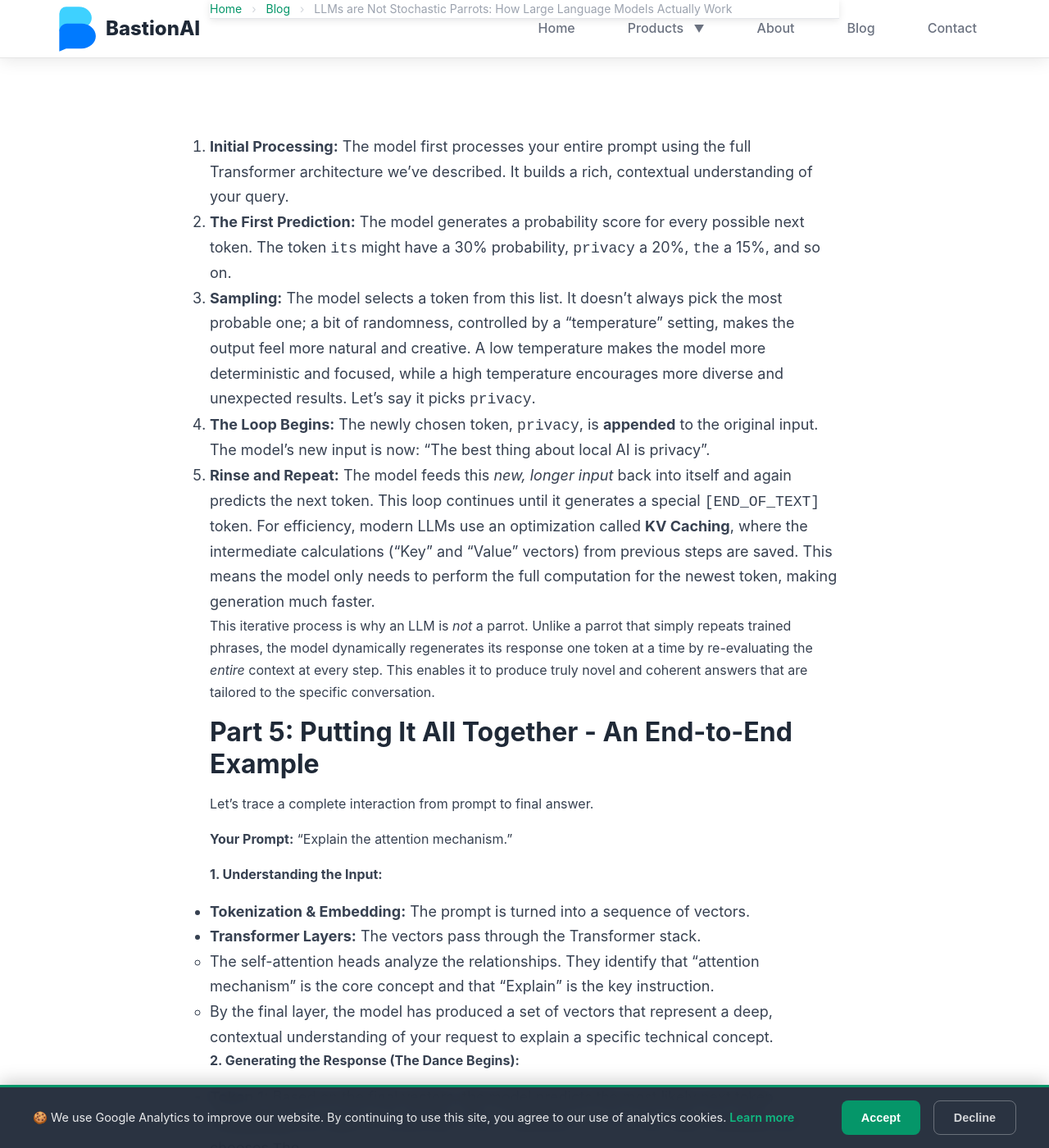
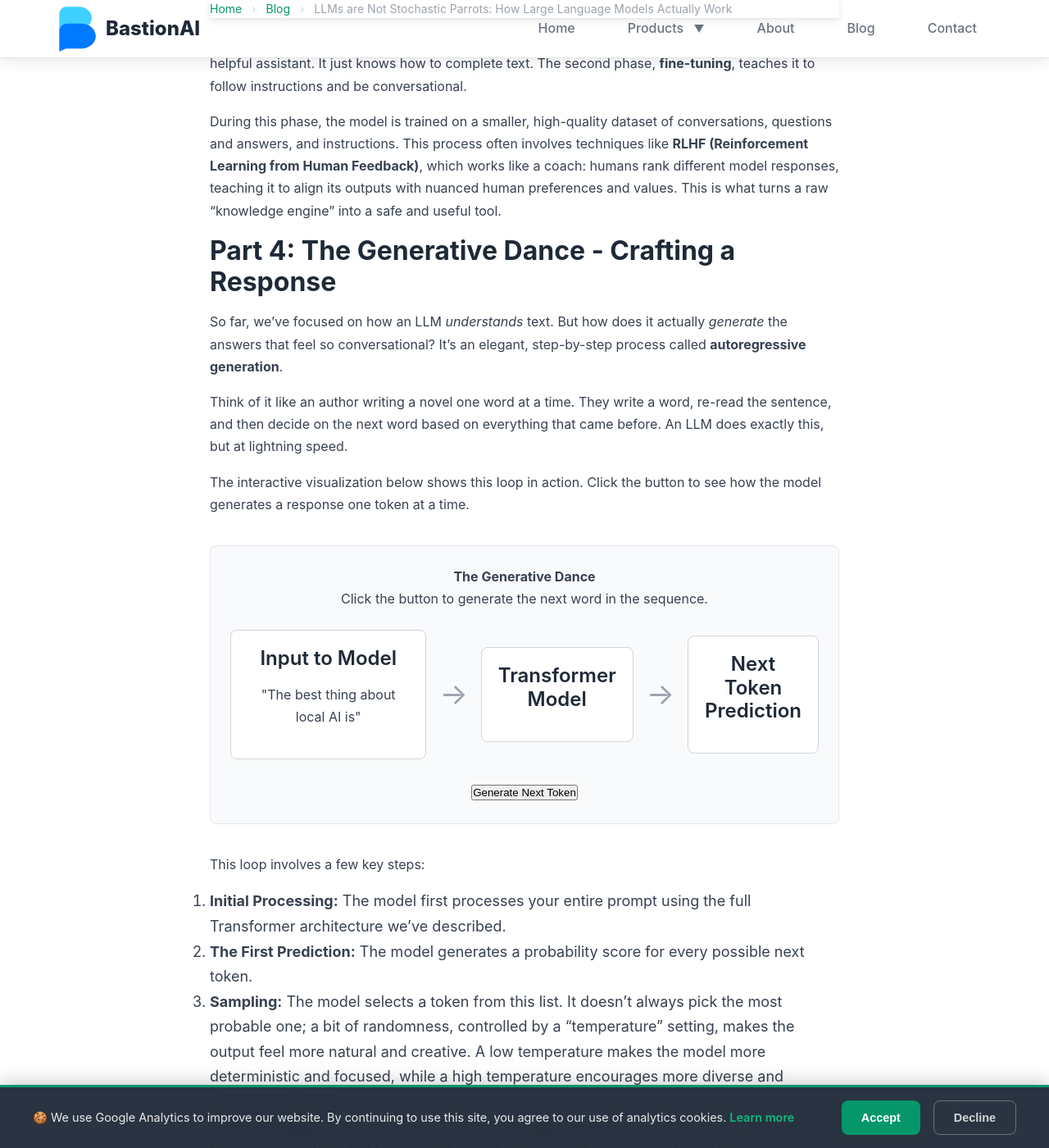
Before and after one commit to BastionAI/bastionai.github.io, a Jekyll site: the page built from _posts/2025-07-14-how-llms-really-work.md, in a window 1280 px wide and 1400 px high, scrolled down 8654 px. Shown: the whole window at 82% size. Built offline with Jekyll 4.4.1, drawn with Linux system fonts in a browser that asks for light colours; some of the changed text lies outside the part shown.

Commit message:
feat: add interactive generation loop visualization

```diff
--- /dev/null
+++ b/_includes/components/interactive-generation.html
@@ -0,0 +1,146 @@
+<style>
+.generation-container {
+    font-family: -apple-system, BlinkMacSystemFont, "Segoe UI", Roboto, "Helvetica Neue", Arial, sans-serif;
+    border: 1px solid #e5e7eb;
+    border-radius: 8px;
+    padding: 24px;
+    margin: 2em 0;
+    background-color: #f9fafb;
+}
+.generation-display {
+    display: flex;
+    align-items: center;
+    justify-content: center;
+    gap: 16px;
+    margin: 24px 0;
+}
+.generation-box {
+    padding: 20px;
+    border: 1px solid #d1d5db;
+    border-radius: 8px;
+    background: #fff;
+    transition: all 0.3s ease-in-out;
+    text-align: center;
+}
+.generation-box.active {
+    border-color: #3b82f6;
+    transform: scale(1.05);
+}
+#generation-input-box { width: 60%; }
+#generation-model-box { width: 30%; }
+.generation-arrow { font-size: 2em; color: #9ca3af; }
+#generation-output-display {
+    margin-top: 24px;
+    padding: 16px;
+    background: #dcfce7;
+    border: 1px solid #86efac;
+    border-radius: 8px;
+    font-size: 1.2em;
+    font-weight: 500;
+}
+.new-token {
+    animation: fadeIn 0.5s ease-in-out;
+}
+@keyframes fadeIn {
+    from { opacity: 0; transform: scale(0.8); }
+    to { opacity: 1; transform: scale(1); }
+}
+</style>
+
+<div class="generation-container">
+    <p style="text-align:center;"><strong>The Generative Dance</strong><br/>Click the button to generate the next word in the sequence.</p>
+    <div class="generation-display">
+        <div id="generation-input-box" class="generation-box">
+            <h4>Input to Model</h4>
+            <p id="generation-input-text">"The best thing about local AI is"</p>
+        </div>
+        <div class="generation-arrow">→</div>
+        <div id="generation-model-box" class="generation-box">
+            <h4>Transformer<br/>Model</h4>
+        </div>
+        <div class="generation-arrow">→</div>
+        <div id="generation-output-box" class="generation-box">
+            <h4>Next Token<br/>Prediction</h4>
+        </div>
+    </div>
+    <div id="generation-output-display" style="display:none;">
+        <span id="generation-output-text"></span>
+    </div>
+    <div style="text-align:center; margin-top: 20px;">
+        <button id="generation-step-btn" class="data-transformer-button">Generate Next Token</button>
+    </div>
+</div>
+
+<script>
+document.addEventListener('DOMContentLoaded', function() {
+    const startButton = document.getElementById('generation-step-btn');
+    const inputBox = document.getElementById('generation-input-box');
+    const modelBox = document.getElementById('generation-model-box');
+    const outputBox = document.getElementById('generation-output-box');
+    const inputTextEl = document.getElementById('generation-input-text');
+    const outputDisplay = document.getElementById('generation-output-display');
+    const outputTextEl = document.getElementById('generation-output-text');
+
+    const initialPrompt = "The best thing about local AI is";
+    const generatedTokens = [" privacy.", " It", " protects", " your", " data."];
+    let currentStep = 0;
+
+    const sleep = ms => new Promise(resolve => setTimeout(resolve, ms));
+
+    const reset = () => {
+        currentStep = 0;
+        inputTextEl.textContent = `"${initialPrompt}"`;
+        outputDisplay.style.display = 'none';
+        outputTextEl.innerHTML = '';
+        startButton.textContent = "Generate Next Token";
+        startButton.disabled = false;
+    };
+
+    const runStep = async () => {
+        if (currentStep >= generatedTokens.length) {
+            reset();
+            return;
+        }
+        startButton.disabled = true;
+
+        // 1. Highlight input
+        inputBox.classList.add('active');
+        await sleep(500);
+
+        // 2. Highlight model
+        inputBox.classList.remove('active');
+        modelBox.classList.add('active');
+        await sleep(1000);
+
+        // 3. Highlight output
+        modelBox.classList.remove('active');
+        outputBox.classList.add('active');
+        await sleep(500);
+        outputBox.classList.remove('active');
+
+        // 4. Show generated token
+        const newToken = generatedTokens[currentStep];
+        if (currentStep === 0) {
+            outputDisplay.style.display = 'block';
+            outputTextEl.textContent = initialPrompt;
+        }
+
+        const span = document.createElement('span');
+        span.className = 'new-token';
+        span.textContent = newToken;
+        outputTextEl.appendChild(span);
+
+        // 5. Update next input
+        inputTextEl.textContent = `"${outputTextEl.textContent}"`;
+
+        currentStep++;
+        if (currentStep >= generatedTokens.length) {
+            startButton.textContent = "Reset";
+        }
+        startButton.disabled = false;
+    };
+
+    startButton.addEventListener('click', runStep);
+    reset();
+});
+</script>
--- a/_posts/2025-07-14-how-llms-really-work.md
+++ b/_posts/2025-07-14-how-llms-really-work.md
@@ -150,33 +150,17 @@
 
 So far, we've focused on how an LLM *understands* text. But how does it actually *generate* the answers that feel so conversational? It's an elegant, step-by-step process called **autoregressive generation**.
 
-Think of it like an author writing a novel one word at a time. They don't have the whole book planned out from the start. They write a word, re-read the sentence, and then decide on the next word based on everything that came before. An LLM does exactly this, but at lightning speed.
+Think of it like an author writing a novel one word at a time. They write a word, re-read the sentence, and then decide on the next word based on everything that came before. An LLM does exactly this, but at lightning speed.
 
-Here’s the loop in action:
+The interactive visualization below shows this loop in action. Click the button to see how the model generates a response one token at a time.
 
-<div class="mermaid">
-graph TD
-    subgraph "The Generative Loop (Autoregression)"
-        A["Start with Prompt:<br/>'The best thing about local AI is'"] --> B{"Process Input with<br/>Transformer Stack"};
-        B --> C{"Predict Next Token<br/>(Probabilities for all words)"};
-        C --> D["Sample from predictions<br/>Selects: 'privacy'"];
-        D --> E["Append to input<br/>New Input: '...local AI is privacy'"];
-        E --> B;
-        C --> F("...or predict [END] token");
-        F --> G["Final Output:<br/>'The best thing about local AI is privacy. It protects your data.'"];
-    end
+{% include components/interactive-generation.html %}
 
-    style B fill:#bbf,stroke:#333,stroke-width:2px
-    style C fill:#9f9,stroke:#333,stroke-width:2px
-    style D fill:#f9f,stroke:#333,stroke-width:2px
-    style G fill:#f90,stroke:#333,stroke-width:2px
-</div>
-
-1.  **Initial Processing:** The model first processes your entire prompt using the full Transformer architecture we've described. It builds a rich, contextual understanding of your query.
-2.  **The First Prediction:** The model generates a probability score for every possible next token. The token `its` might have a 30% probability, `privacy` a 20%, `the` a 15%, and so on.
-3.  **Sampling:** The model selects a token from this list. It doesn't always pick the most probable one; a bit of randomness, controlled by a "temperature" setting, makes the output feel more natural and creative. A low temperature makes the model more deterministic and focused, while a high temperature encourages more diverse and unexpected results. Let's say it picks `privacy`.
-4.  **The Loop Begins:** The newly chosen token, `privacy`, is **appended** to the original input. The model's new input is now: "The best thing about local AI is privacy".
-5.  **Rinse and Repeat:** The model feeds this *new, longer input* back into itself and again predicts the next token. This loop continues until it generates a special `[END_OF_TEXT]` token. For efficiency, modern LLMs use an optimization called **KV Caching**, where the intermediate calculations ("Key" and "Value" vectors) from previous steps are saved. This means the model only needs to perform the full computation for the newest token, making generation much faster.
+This loop involves a few key steps:
+1.  **Initial Processing:** The model first processes your entire prompt using the full Transformer architecture we've described.
+2.  **The First Prediction:** The model generates a probability score for every possible next token.
+3.  **Sampling:** The model selects a token from this list. It doesn't always pick the most probable one; a bit of randomness, controlled by a "temperature" setting, makes the output feel more natural and creative. A low temperature makes the model more deterministic and focused, while a high temperature encourages more diverse and unexpected results.
+4.  **The Loop Begins:** The newly chosen token is **appended** to the original input. This new, longer input is then fed back into the model to generate the *next* token. This continues until it generates a special `[END_OF_TEXT]` token. For efficiency, modern LLMs use an optimization called **KV Caching**, where the intermediate calculations ("Key" and "Value" vectors) from previous steps are saved. This means the model only needs to perform the full computation for the newest token, making generation much faster.
 
 This iterative process is why an LLM is *not* a parrot. Unlike a parrot that simply repeats trained phrases, the model dynamically regenerates its response one token at a time by re-evaluating the *entire* context at every step. This enables it to produce truly novel and coherent answers that are tailored to the specific conversation.
 
```
